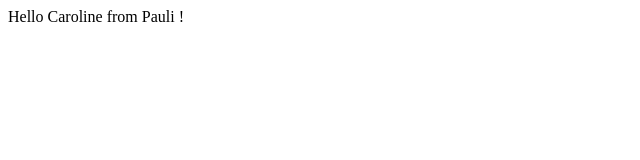
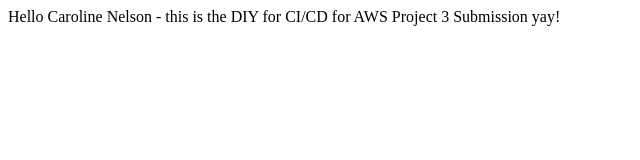
Before and after one commit to Djerbaka/AWS_REPO1, a plain HTML site: page index.html in a window 1280 px wide. Shown: the whole page, without its empty margins (0-640 px from the left). Drawn offline with Linux system fonts and the light colour scheme.

Commit message:
Update index.html

```diff
--- a/index.html
+++ b/index.html
@@ -8,6 +8,6 @@
     </head>
 
     <body>
-        Hello Caroline from Pauli !
+        Hello Caroline Nelson - this is the DIY for CI/CD for AWS Project 3 Submission yay!
     </body>
 </html>
```
